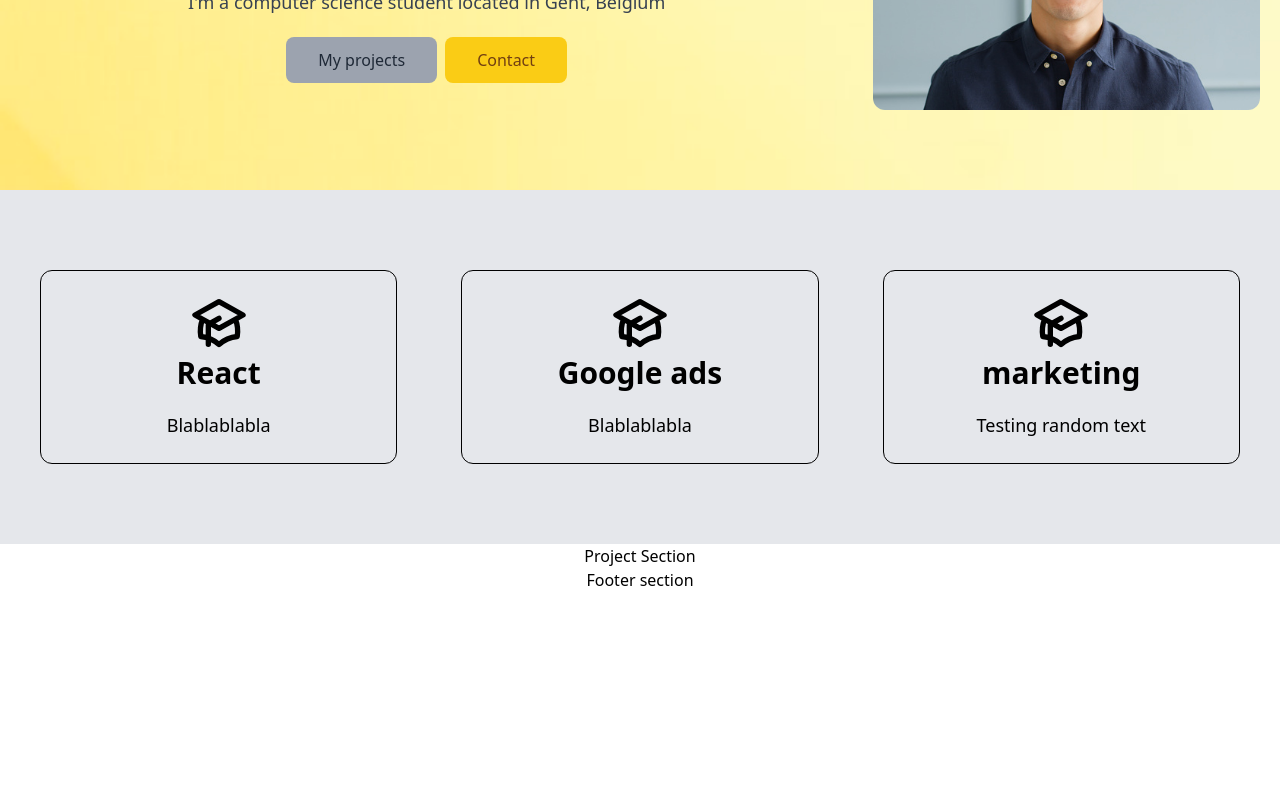
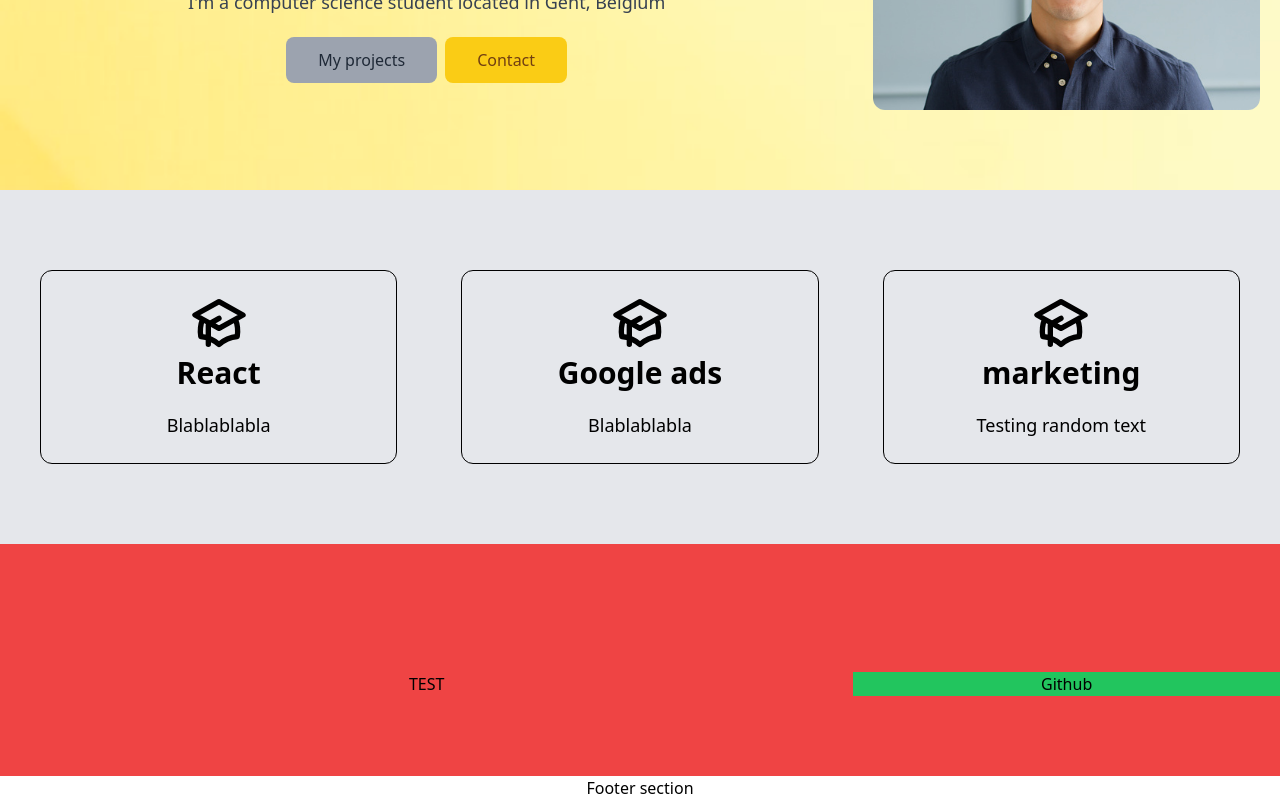
Before and after one commit to jensbols/eportfolio, a React (Create React App) app: page / in a window 1280 px wide. Shown: the part 292-1092 px from the top of the page. Before the commit the page ends 884 px from the top, so only its background shows below. Built offline with nearby package versions, Linux system fonts and the light colour scheme.

Commit message:
added project section basic outline of style

```diff
--- a/src/components/ProjectSection.jsx
+++ b/src/components/ProjectSection.jsx
@@ -1,7 +1,16 @@
 export default function ProjectSection() {
   return (
-    <div>
-      <h1>Project Section</h1>
-    </div>
+    <>
+      <div className="max-w-7xl mx-auto flex bg-red-500 pt-32 pb-20 text-center">
+        {/* left */}
+        <div className="w-2/3 bg-red-500">
+          <h3>TEST</h3>
+        </div>
+        {/* right */}
+        <div className="w-1/3 bg-green-500">
+          <h3>Github</h3>
+        </div>
+      </div>
+    </>
   )
 }
```
